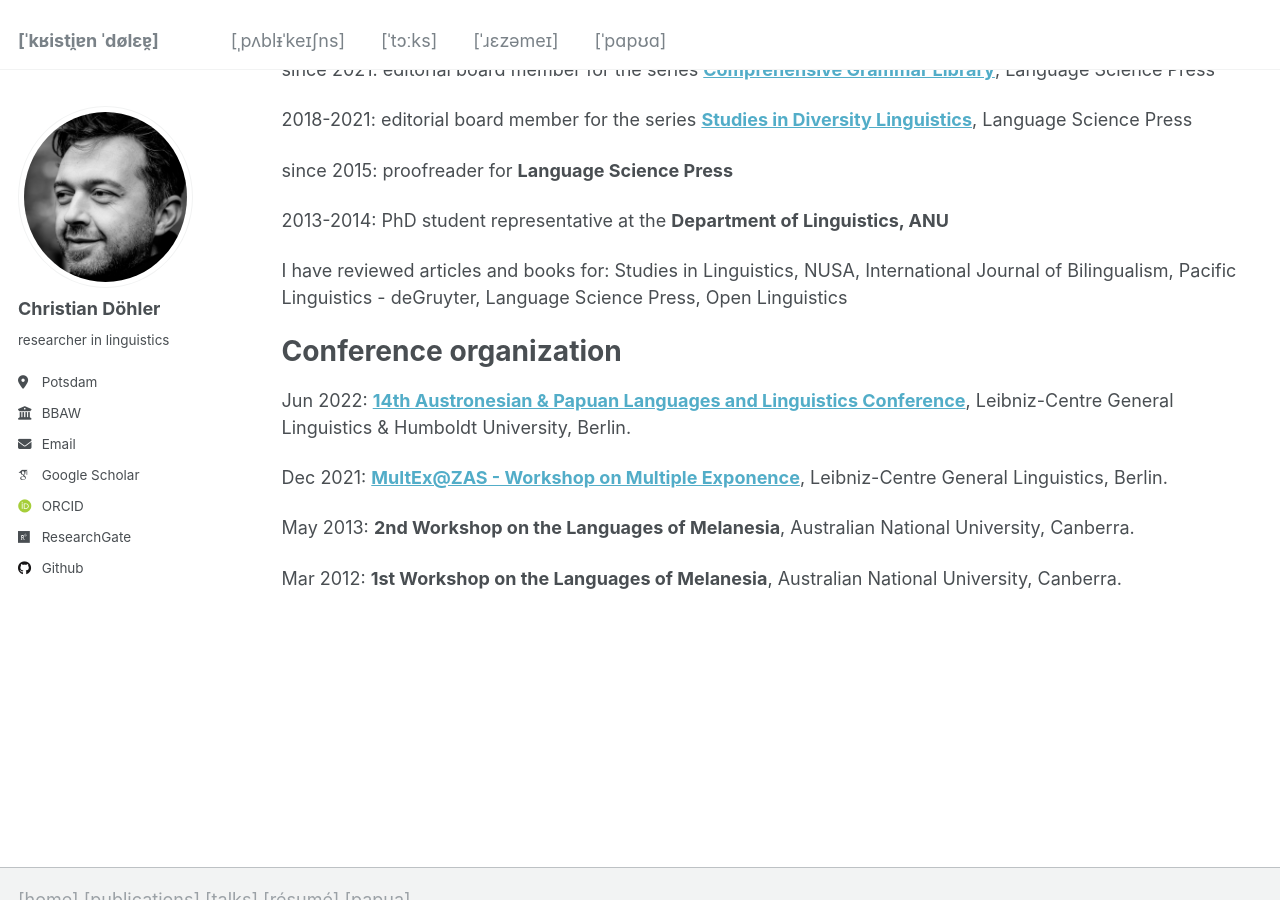
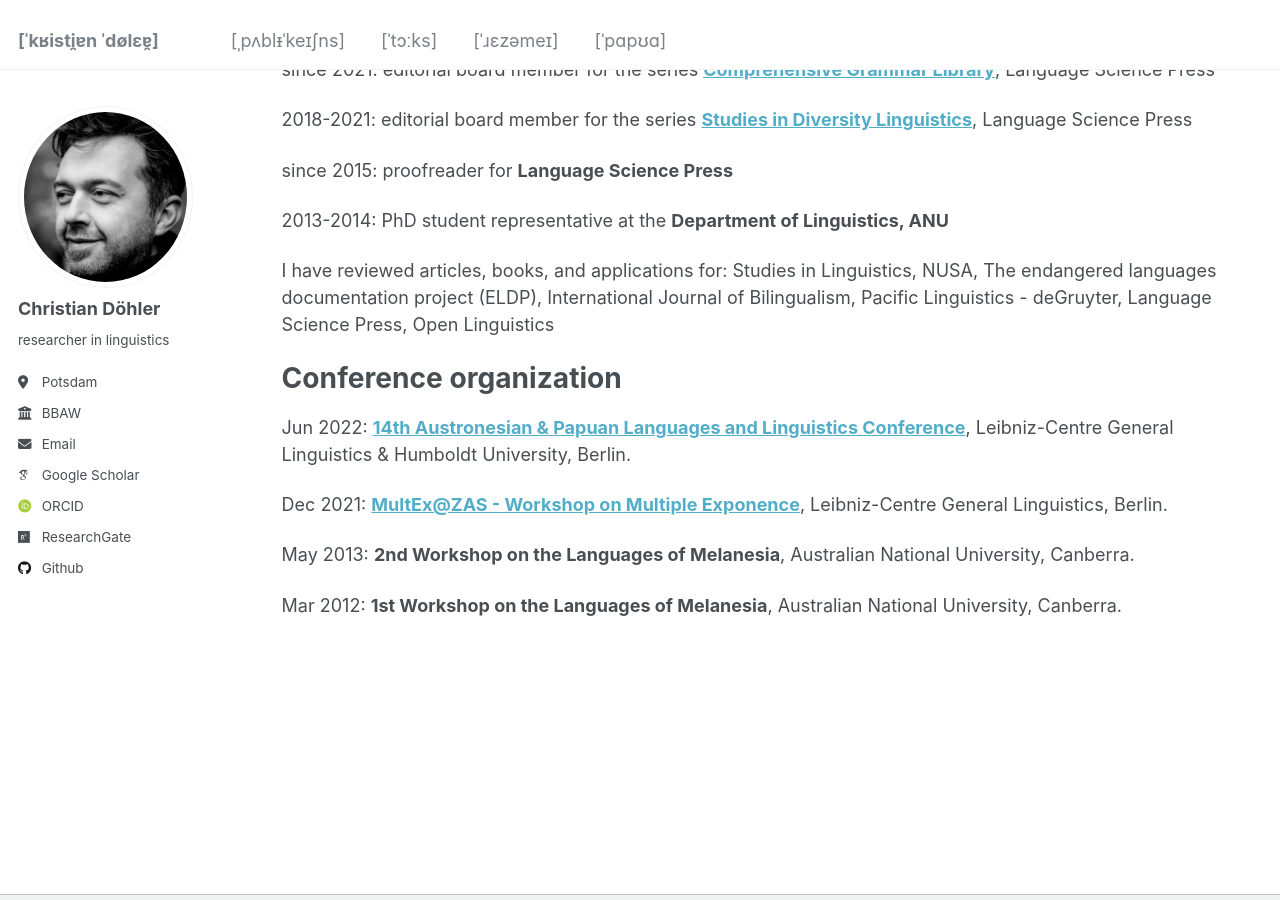
Before and after one commit to chrdoe/chrdoe.github.io, a Jekyll site: the page built from _pages/cv.md, in a window 1280 px wide and 900 px high, scrolled down 2966 px. Built offline with Jekyll 4.4.1, drawn with Linux system fonts in a browser that asks for light colours; some web fonts are replaced.

Commit message:
Update cv.md

```diff
--- a/_pages/cv.md
+++ b/_pages/cv.md
@@ -130,7 +130,7 @@ since 2015: proofreader for **Language Science Press**
 
 2013-2014: PhD student representative at the **Department of Linguistics, ANU**
 
-I have reviewed articles and books for: Studies in Linguistics, NUSA, International Journal of Bilingualism, Pacific Linguistics - deGruyter, Language Science Press, Open Linguistics
+I have reviewed articles, books, and applications for: Studies in Linguistics, NUSA, The endangered languages documentation project (ELDP), International Journal of Bilingualism, Pacific Linguistics - deGruyter, Language Science Press, Open Linguistics
 
 Conference organization
 ====
```
